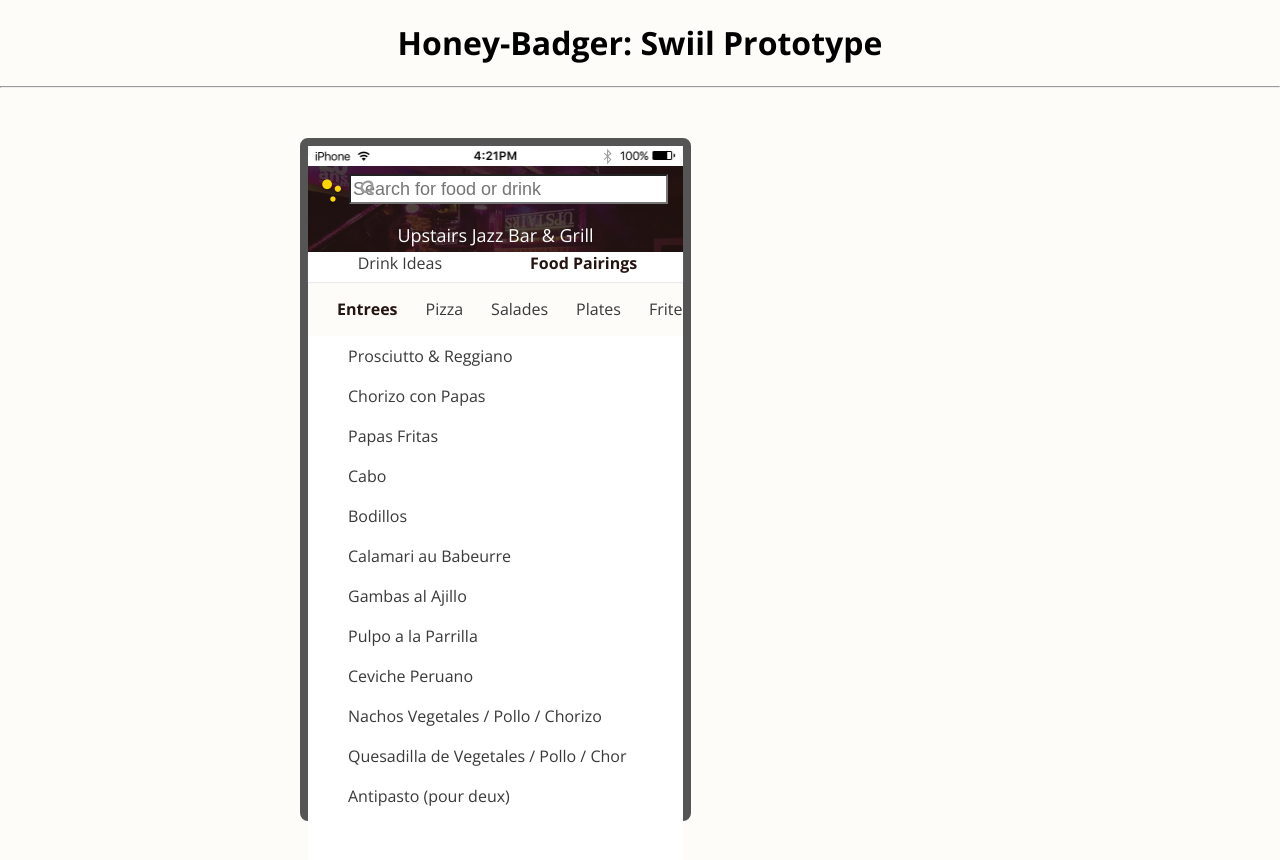
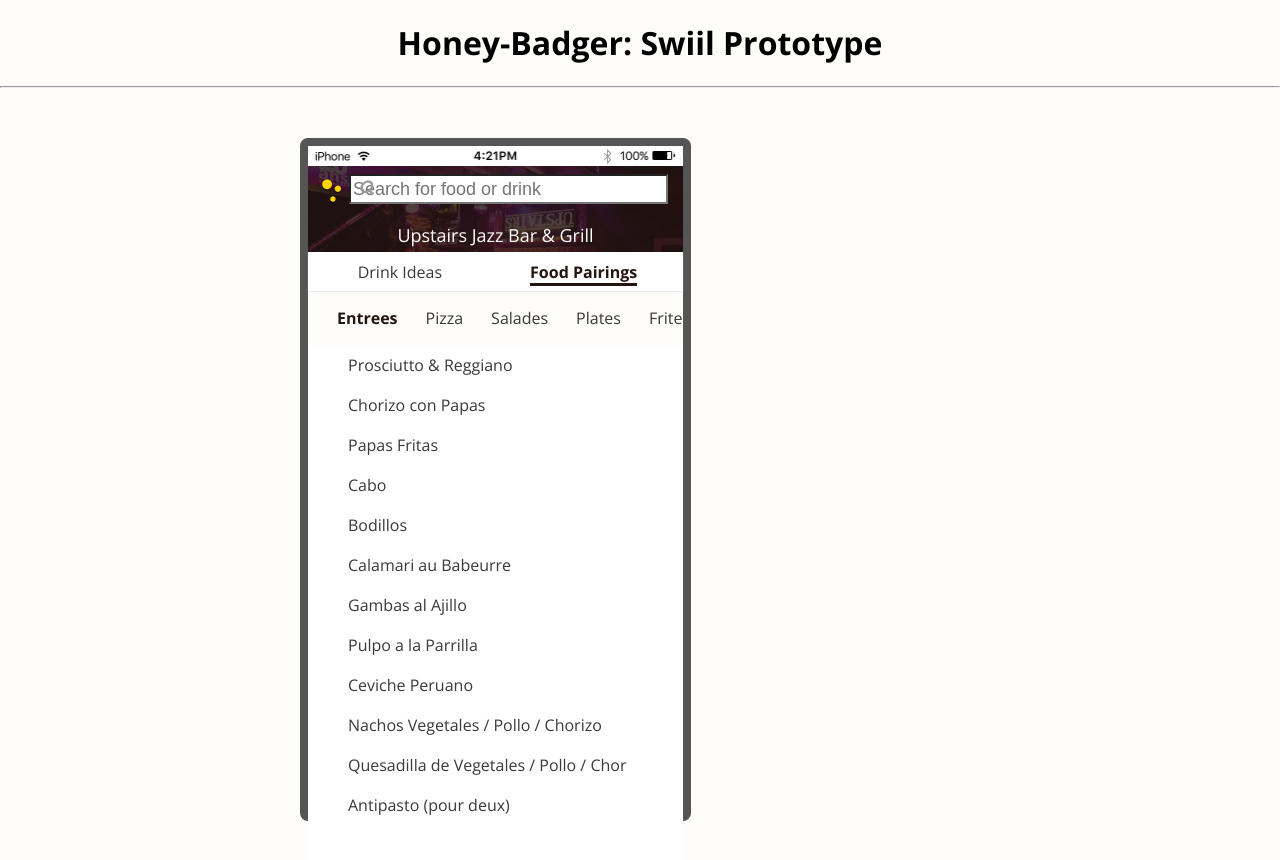
Before and after one commit to saaqibz/inbev-hackathon, a React (Create React App) app in the folder swiil/: page /menu in a window 1280 px wide. Shown: the top 860 px of the page. Built offline with nearby package versions, Linux system fonts and the light colour scheme.

Commit message:
add card

```diff
--- a/swiil/src/App.css
+++ b/swiil/src/App.css
@@ -29,7 +29,6 @@
   margin: 50px 300px;
   border: 8px solid #555;
   border-radius: 8px;
-
   color: #39393a;
   /*box-shadow: 0 1px 1px 0 rgba(215, 215, 215, 0.5);*/
 }
--- a/swiil/src/components/Header.css
+++ b/swiil/src/components/Header.css
@@ -19,11 +19,21 @@
     width: 49%;
     text-align: center;
     height: 30px;
+    padding-top: 9px;
 }
 
 .nav-item.selected{
     color: #251511;
     font-weight: bold;
+}
+
+.nav-item.selected::after{
+    content: "";
+    width: 107px;
+    height: 3px;
+    background-color: #251511;
+    display: block;
+    margin: 0 auto;
 }
 
 .bar-name {
```
Also changed, not shown: swiil/src/assets/card-calamari-stella.png (added).
